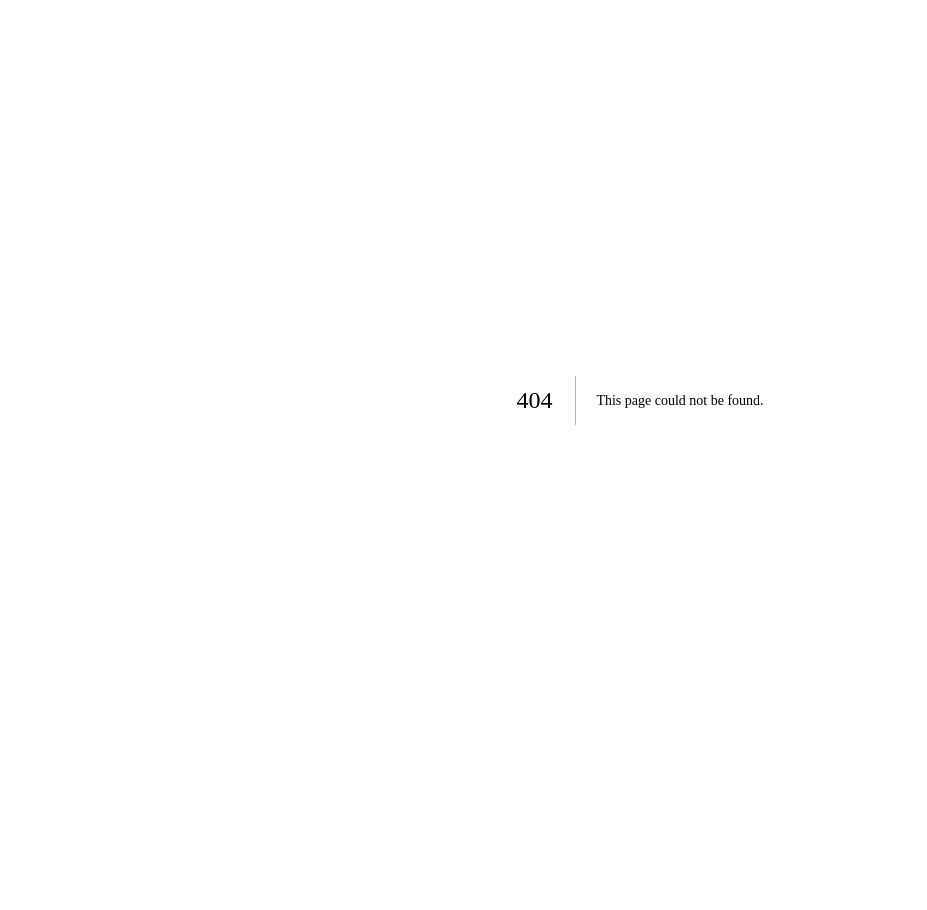
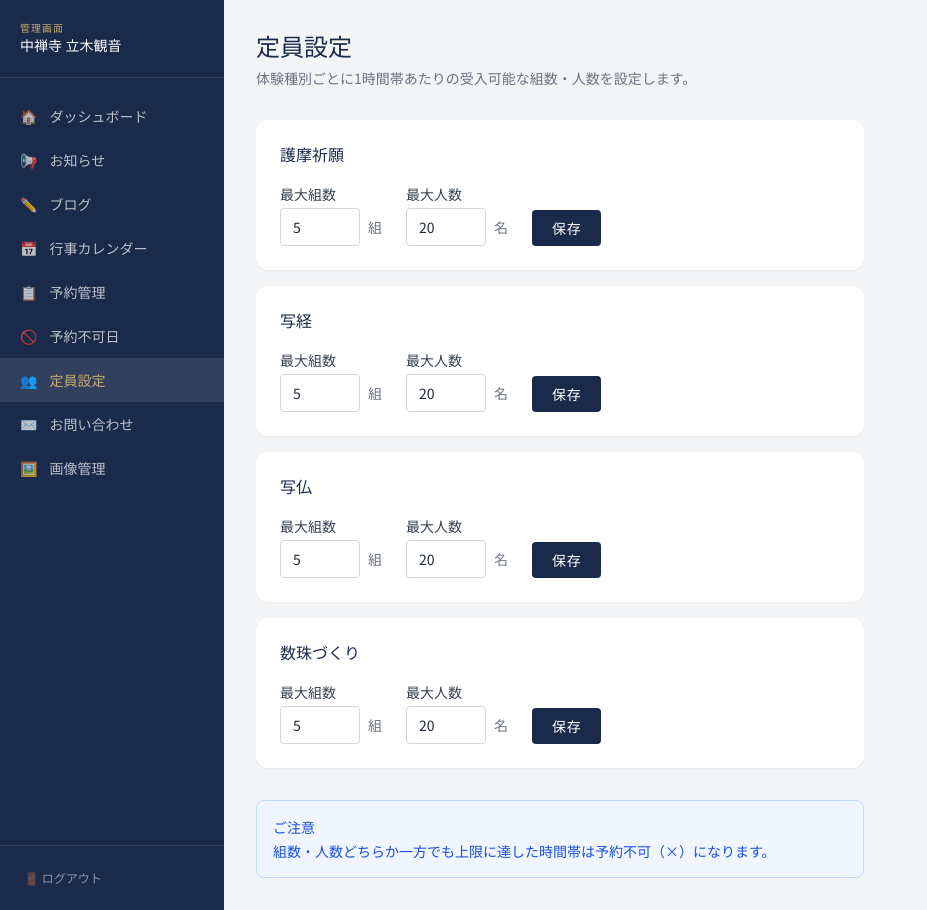
Before and after one commit to tachikikannon/tachikikannon, a Next.js app: page /admin/capacity in a window 1280 px wide. Before the commit this address had no page. Shown: the whole page, without its empty margins (0-927 px from the left). Before the commit the page ends 800 px from the top, so only its background shows below. Built offline with nearby package versions, Linux system fonts and the light colour scheme; no server answers; the database is empty.

Commit message:
定員設定機能追加（組数・人数、体験種別ごと）

```diff
--- /dev/null
+++ b/src/app/admin/capacity/page.tsx
@@ -0,0 +1,107 @@
+'use client'
+import { useState, useEffect } from 'react'
+import { createClient } from '@/lib/supabase'
+import type { ReservationType } from '@/types'
+
+const TYPES: { value: ReservationType; label: string }[] = [
+  { value: 'prayer',  label: '護摩祈願' },
+  { value: 'shakyou', label: '写経' },
+  { value: 'shabutu', label: '写仏' },
+  { value: 'jyuzu',   label: '数珠づくり' },
+]
+
+type CapacitySetting = {
+  type: ReservationType
+  max_groups: number
+  max_people: number
+}
+
+export default function CapacityPage() {
+  const supabase = createClient()
+  const [settings, setSettings] = useState<CapacitySetting[]>([])
+  const [saving, setSaving] = useState<ReservationType | null>(null)
+  const [saved, setSaved] = useState<ReservationType | null>(null)
+
+  useEffect(() => {
+    supabase.from('capacity_settings').select('type,max_groups,max_people')
+      .then(({ data }) => {
+        if (!data) return
+        // 取得データをマージ（未設定の種別はデフォルト値）
+        const merged = TYPES.map(t => {
+          const found = data.find(d => d.type === t.value)
+          return found ?? { type: t.value, max_groups: 5, max_people: 20 }
+        })
+        setSettings(merged as CapacitySetting[])
+      })
+  }, [])
+
+  function update(type: ReservationType, field: 'max_groups' | 'max_people', value: number) {
+    setSettings(prev => prev.map(s => s.type === type ? { ...s, [field]: value } : s))
+  }
+
+  async function save(type: ReservationType) {
+    const s = settings.find(s => s.type === type)
+    if (!s) return
+    setSaving(type)
+    await supabase.from('capacity_settings').upsert({ type, max_groups: s.max_groups, max_people: s.max_people }, { onConflict: 'type' })
+    setSaving(null)
+    setSaved(type)
+    setTimeout(() => setSaved(null), 2000)
+  }
+
+  return (
+    <div className="p-8 max-w-2xl">
+      <h1 className="text-2xl font-serif text-navy mb-1">定員設定</h1>
+      <p className="text-gray-500 text-sm mb-8">体験種別ごとに1時間帯あたりの受入可能な組数・人数を設定します。</p>
+
+      <div className="space-y-4">
+        {settings.map(s => {
+          const typeLabel = TYPES.find(t => t.value === s.type)?.label ?? s.type
+          return (
+            <div key={s.type} className="bg-white rounded-xl shadow-sm p-6">
+              <h2 className="font-medium text-navy mb-4">{typeLabel}</h2>
+              <div className="flex items-end gap-6">
+                <div>
+                  <label className="admin-label">最大組数</label>
+                  <div className="flex items-center gap-2">
+                    <input
+                      type="number" min={1} max={99}
+                      className="admin-input w-20"
+                      value={s.max_groups}
+                      onChange={e => update(s.type, 'max_groups', Number(e.target.value))}
+                    />
+                    <span className="text-sm text-gray-500">組</span>
+                  </div>
+                </div>
+                <div>
+                  <label className="admin-label">最大人数</label>
+                  <div className="flex items-center gap-2">
+                    <input
+                      type="number" min={1} max={999}
+                      className="admin-input w-20"
+                      value={s.max_people}
+                      onChange={e => update(s.type, 'max_people', Number(e.target.value))}
+                    />
+                    <span className="text-sm text-gray-500">名</span>
+                  </div>
+                </div>
+                <button
+                  onClick={() => save(s.type)}
+                  disabled={saving === s.type}
+                  className="btn-primary text-sm px-5 py-2 disabled:opacity-50"
+                >
+                  {saving === s.type ? '保存中...' : saved === s.type ? '✓ 保存しました' : '保存'}
+                </button>
+              </div>
+            </div>
+          )
+        })}
+      </div>
+
+      <div className="mt-8 bg-blue-50 border border-blue-200 rounded-lg p-4 text-sm text-blue-700">
+        <p className="font-medium mb-1">ご注意</p>
+        <p>組数・人数どちらか一方でも上限に達した時間帯は予約不可（×）になります。</p>
+      </div>
+    </div>
+  )
+}
--- a/src/app/admin/layout.tsx
+++ b/src/app/admin/layout.tsx
@@ -10,6 +10,7 @@ const navItems = [
   { href: '/admin/events',       label: '行事カレンダー', icon: '📅' },
   { href: '/admin/reservations',  label: '予約管理',       icon: '📋' },
   { href: '/admin/blocked-dates', label: '予約不可日',     icon: '🚫' },
+  { href: '/admin/capacity',      label: '定員設定',       icon: '👥' },
   { href: '/admin/contacts',      label: 'お問い合わせ',   icon: '✉️' },
   { href: '/admin/images',        label: '画像管理',       icon: '🖼️' },
 ]
--- a/src/components/ReservationCalendar.tsx
+++ b/src/components/ReservationCalendar.tsx
@@ -28,7 +28,8 @@ function getTimeSlots(type: ReservationType, month: number): string[] {
 }
 
 type BlockedDate = { date: string; type: string; reason: string }
-type Reservation = { date: string; time_slot: string }
+type Reservation = { date: string; time_slot: string; type: string; party_size: number }
+type CapacitySetting = { max_groups: number; max_people: number }
 
 interface Props {
   reservationType: ReservationType
@@ -63,6 +64,7 @@ export default function ReservationCalendar({
   })
   const [blockedDates, setBlockedDates] = useState<BlockedDate[]>([])
   const [reservations, setReservations] = useState<Reservation[]>([])
+  const [capacity, setCapacity] = useState<CapacitySetting | null>(null)
 
   // 今週の7日間
   const weekDays = Array.from({ length: 7 }, (_, i) => {
@@ -72,6 +74,12 @@ export default function ReservationCalendar({
   })
 
   useEffect(() => {
+    supabase.from('capacity_settings').select('max_groups,max_people')
+      .eq('type', reservationType).single()
+      .then(({ data }) => setCapacity(data ?? null))
+  }, [reservationType])
+
+  useEffect(() => {
     const from = toDateStr(weekDays[0])
     const to = toDateStr(weekDays[6])
 
@@ -79,10 +87,11 @@ export default function ReservationCalendar({
       .gte('date', from).lte('date', to)
       .then(({ data }) => setBlockedDates(data ?? []))
 
-    supabase.from('reservations').select('date,time_slot')
+    supabase.from('reservations').select('date,time_slot,type,party_size')
       .gte('date', from).lte('date', to)
+      .eq('type', reservationType)
       .then(({ data }) => setReservations(data ?? []))
-  }, [weekStart])
+  }, [weekStart, reservationType])
 
   function isDateBlocked(dateStr: string) {
     return blockedDates.find(b =>
@@ -90,8 +99,12 @@ export default function ReservationCalendar({
     ) ?? null
   }
 
-  function isSlotBooked(dateStr: string, slot: string) {
-    return reservations.some(r => r.date === dateStr && r.time_slot === slot)
+  function isSlotFull(dateStr: string, slot: string) {
+    if (!capacity) return false
+    const slotReservations = reservations.filter(r => r.date === dateStr && r.time_slot === slot)
+    const groupCount = slotReservations.length
+    const peopleCount = slotReservations.reduce((sum, r) => sum + (r.party_size ?? 1), 0)
+    return groupCount >= capacity.max_groups || peopleCount >= capacity.max_people
   }
 
   function prevWeek() {
@@ -165,10 +178,10 @@ export default function ReservationCalendar({
                 const dateStr = toDateStr(d)
                 const isPast = d < today
                 const blocked = isDateBlocked(dateStr)
-                const booked = isSlotBooked(dateStr, slot)
+                const full = isSlotFull(dateStr, slot)
                 const isSelected = selectedDate === dateStr && selectedTime === slot
                 const validSlots = getTimeSlots(reservationType, d.getMonth() + 1)
-                const unavailable = isPast || !!blocked || booked || !validSlots.includes(slot)
+                const unavailable = isPast || !!blocked || full || !validSlots.includes(slot)
 
                 return (
                   <td key={dateStr} className="border border-gray-200 p-1 text-center">
```
